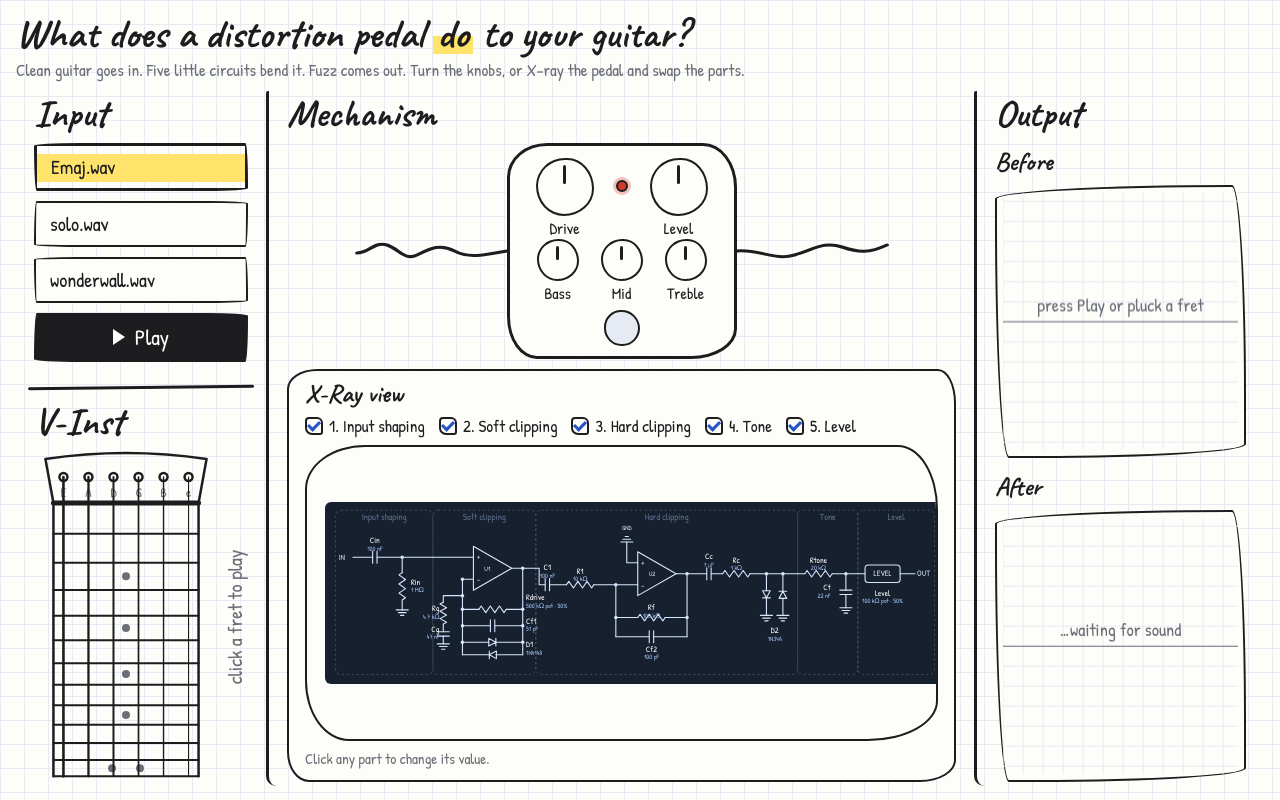
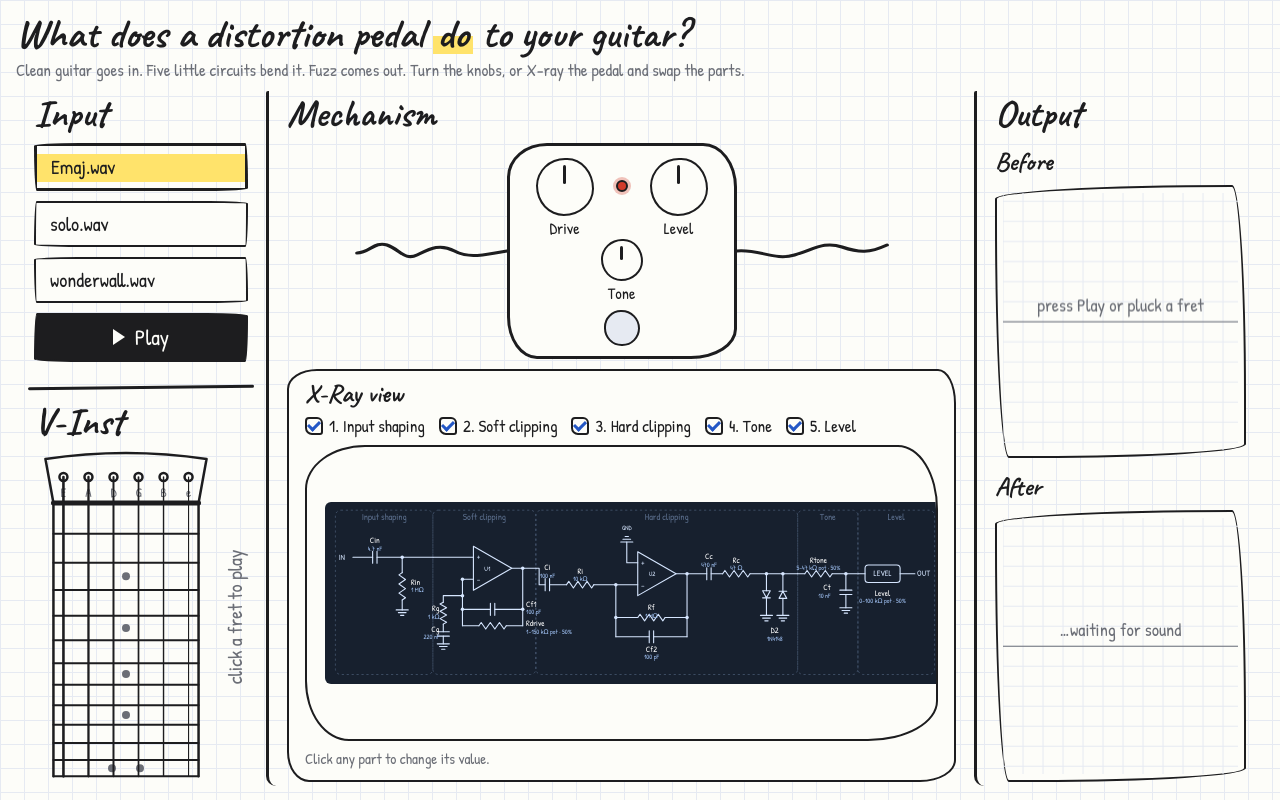
Before and after one commit to margaRITTAE/margaRITTAE, a plain HTML site: page index.html in a window 1280 px wide. Drawn offline with Linux system fonts and the light colour scheme.

Commit message:
Match the circuit map, use one Tone knob, set starting part values
- Remove the D1 diode pair from op-amp 1's feedback (only Cf1 ‖ Rdrive)
- Rename C1/R1 to Ci/Ri to match the circuit map
- Replace Bass/Mid/Treble with a single Tone knob that turns Rtone
- Rdrive (1–150 kΩ), Rtone (5–47 kΩ) and Level are pots with min/max,
  editable in the X-ray view and passed to mechanism.js as siMin/siMax
- Starting values from the reference constants

Co-Authored-By: Claude Opus 5.5 <noreply@anthropic.com>

```diff
--- a/css/style.css
+++ b/css/style.css
@@ -111,6 +111,7 @@ button:focus-visible,.knob:focus-visible,.part:focus-visible,input:focus-visible
 .popover b{font-family:var(--f-title);font-size:26px}
 .popover p{font-size:15px;color:var(--muted)}
 .popover .pv-row{display:flex;gap:6px;align-items:center}
+.popover .pv-row label{font-size:14px;color:var(--muted)}
 .popover input,.popover select{font:inherit;width:100%;padding:4px 6px;border:2px solid var(--ink);border-radius:6px 9px 5px 8px;background:var(--paper);color:var(--ink)}
 .popover .close{position:absolute;top:4px;right:10px;font-size:24px}
 
--- a/js/config.js
+++ b/js/config.js
@@ -13,11 +13,9 @@ export const CLIPS = [
 // Knobs on the outside of the pedal. Values are 0..1.
 // "size" only changes how big the knob is drawn.
 export const KNOBS = [
-  { id: 'drive',  label: 'Drive',  size: 'big',   value: 0.5 },
-  { id: 'level',  label: 'Level',  size: 'big',   value: 0.5 },
-  { id: 'bass',   label: 'Bass',   size: 'small', value: 0.5 },
-  { id: 'mid',    label: 'Mid',    size: 'small', value: 0.5 },
-  { id: 'treble', label: 'Treble', size: 'small', value: 0.5 },
+  { id: 'drive', label: 'Drive', size: 'big',   value: 0.5 },
+  { id: 'level', label: 'Level', size: 'big',   value: 0.5 },
+  { id: 'tone',  label: 'Tone',  size: 'small', value: 0.5 },
 ];
 
 // The five stages, in signal order. The ids must match the keys
@@ -40,30 +38,29 @@ export const DIODES = {
 // Every part shown in the X-ray schematic. These are starting values;
 // visitors can edit them by clicking the part.
 // unit: one of pF nF µF Ω kΩ MΩ (converted to SI for you in state.components[id].si)
-// knob: if set, this part is a pot that the named outside knob turns.
+// Pots have min/max instead of value, plus the outside knob that turns them.
 export const COMPONENTS = {
   // Stage 1: input shaping
-  Cin:    { value: 100,  unit: 'nF', stage: 'inputShaping', desc: 'Input coupling capacitor' },
+  Cin:    { value: 4.7,  unit: 'nF', stage: 'inputShaping', desc: 'Input coupling capacitor' },
   Rin:    { value: 1,    unit: 'MΩ', stage: 'inputShaping', desc: 'Input resistor to ground' },
-  // Stage 2: soft clipping (op-amp with diodes in the feedback loop)
-  Rg:     { value: 4.7,  unit: 'kΩ', stage: 'softClip', desc: 'Gain-setting resistor to ground' },
-  Cg:     { value: 47,   unit: 'nF', stage: 'softClip', desc: 'Capacitor in series with Rg' },
-  Rdrive: { value: 500,  unit: 'kΩ', stage: 'softClip', desc: 'Drive pot in the feedback loop', knob: 'drive' },
-  Cf1:    { value: 51,   unit: 'pF', stage: 'softClip', desc: 'Feedback capacitor' },
-  D1:     { value: '1N4148', type: 'diode', stage: 'softClip', desc: 'Diode pair in the feedback loop' },
-  // Stage 3: hard clipping (gain stage + diodes to ground)
-  C1:     { value: 100,  unit: 'nF', stage: 'hardClip', desc: 'Coupling capacitor into the second op-amp' },
-  R1:     { value: 10,   unit: 'kΩ', stage: 'hardClip', desc: 'Input resistor of the second op-amp' },
-  Rf:     { value: 100,  unit: 'kΩ', stage: 'hardClip', desc: 'Feedback resistor' },
+  // Stage 2: soft clipping (op-amp 1 with Rdrive ‖ Cf1 feedback, Rg + Cg to ground)
+  Cf1:    { value: 100,  unit: 'pF', stage: 'softClip', desc: 'Feedback capacitor' },
+  Rdrive: { min: 1, max: 150, unit: 'kΩ', stage: 'softClip', desc: 'Drive pot in the feedback loop', knob: 'drive' },
+  Rg:     { value: 1,    unit: 'kΩ', stage: 'softClip', desc: 'Gain-setting resistor to ground' },
+  Cg:     { value: 220,  unit: 'nF', stage: 'softClip', desc: 'Capacitor in series with Rg' },
+  // Stage 3: hard clipping (op-amp 2 inverting stage, then diodes to ground)
+  Ci:     { value: 100,  unit: 'nF', stage: 'hardClip', desc: 'Coupling capacitor into op-amp 2' },
+  Ri:     { value: 10,   unit: 'kΩ', stage: 'hardClip', desc: 'Input resistor of op-amp 2' },
   Cf2:    { value: 100,  unit: 'pF', stage: 'hardClip', desc: 'Feedback capacitor' },
-  Cc:     { value: 1,    unit: 'µF', stage: 'hardClip', desc: 'Output coupling capacitor' },
-  Rc:     { value: 1,    unit: 'kΩ', stage: 'hardClip', desc: 'Series resistor before the diodes' },
-  D2:     { value: '1N34A', type: 'diode', stage: 'hardClip', desc: 'Diode pair to ground' },
+  Rf:     { value: 1,    unit: 'MΩ', stage: 'hardClip', desc: 'Feedback resistor' },
+  Cc:     { value: 470,  unit: 'nF', stage: 'hardClip', desc: 'Output coupling capacitor' },
+  Rc:     { value: 47,   unit: 'Ω',  stage: 'hardClip', desc: 'Series resistor before the diodes' },
+  D2:     { value: '1N4148', type: 'diode', stage: 'hardClip', desc: 'Diode pair to ground' },
   // Stage 4: tone
-  Rtone:  { value: 20,   unit: 'kΩ', stage: 'tone', desc: 'Tone resistor' },
-  Ct:     { value: 22,   unit: 'nF', stage: 'tone', desc: 'Tone capacitor to ground' },
+  Rtone:  { min: 5, max: 47, unit: 'kΩ', stage: 'tone', desc: 'Tone pot', knob: 'tone' },
+  Ct:     { value: 10,   unit: 'nF', stage: 'tone', desc: 'Tone capacitor to ground' },
   // Stage 5: level
-  Level:  { value: 100,  unit: 'kΩ', stage: 'level', desc: 'Output volume pot', knob: 'level' },
+  Level:  { min: 0, max: 100, unit: 'kΩ', stage: 'level', desc: 'Output volume pot', knob: 'level' },
 };
 
 export const UNIT_SCALE = { pF: 1e-12, nF: 1e-9, 'µF': 1e-6, 'Ω': 1, 'kΩ': 1e3, 'MΩ': 1e6 };
--- a/js/main.js
+++ b/js/main.js
@@ -11,7 +11,8 @@ const $ = id => document.getElementById(id);
 // ---------- app state ----------
 const state = {
   knobs: Object.fromEntries(KNOBS.map(k => [k.id, k.value])),
-  parts: Object.fromEntries(Object.entries(COMPONENTS).map(([id, c]) => [id, c.value])),
+  // pots store { min, max }; everything else stores its value
+  parts: Object.fromEntries(Object.entries(COMPONENTS).map(([id, c]) => [id, c.knob ? { min: c.min, max: c.max } : c.value])),
   stageOn: STAGES.map(() => true),
   pedalOn: true,
   clip: 0,
@@ -23,9 +24,10 @@ function mechanismState() {
   const components = {};
   for (const [id, c] of Object.entries(COMPONENTS)) {
     const v = state.parts[id];
-    components[id] = c.type === 'diode'
-      ? { value: v, vf: DIODES[v].vf }
-      : { value: v, unit: c.unit, si: v * UNIT_SCALE[c.unit] };
+    const k = UNIT_SCALE[c.unit];
+    components[id] = c.type === 'diode' ? { value: v, vf: DIODES[v].vf }
+      : c.knob ? { min: v.min, max: v.max, unit: c.unit, siMin: v.min * k, siMax: v.max * k, knob: c.knob }
+      : { value: v, unit: c.unit, si: v * k };
   }
   return {
     knobs: { ...state.knobs }, components, stageOn: [...state.stageOn], pedalOn: state.pedalOn,
--- a/js/xray.js
+++ b/js/xray.js
@@ -35,7 +35,7 @@ const part = (id, x, y, anchor = 'middle') =>
   + `<text class="pval" data-v="${id}" x="${x}" y="${y + 14}" text-anchor="${anchor}"></text></g>`;
 
 // ---------- the schematic, split into the five stages ----------
-// Coordinates follow the hand-drawn sketch: IN → Cin/Rin → op-amp 1 → C1/R1 →
+// Coordinates follow the hand-drawn sketch: IN → Cin/Rin → op-amp 1 → Ci/Ri →
 // op-amp 2 → Cc/Rc/diodes → Rtone/Ct → Level → OUT
 const REGIONS = { inputShaping: [8, 186], softClip: [186, 374], hardClip: [374, 852], tone: [852, 962], level: [962, 1102] };
 
@@ -47,16 +47,14 @@ const DRAW = {
 
   softClip:
     wire([186, 90], [260, 90]) + opamp(260, 110, 'U1') + wire([330, 110], [374, 110]) + dot(350, 110)
-    // feedback loop: Rdrive ‖ Cf1 ‖ diode pair
-    + wire([240, 130], [260, 130]) + wire([240, 130], [240, 268]) + wire([350, 110], [350, 268])
-    + wire([240, 185], [270, 185]) + resH(270, 320, 185) + wire([320, 185], [350, 185])
-    + wire([240, 215], [291, 215]) + capH(295, 215) + wire([299, 215], [350, 215])
-    + wire([240, 245], [288, 245]) + diodeH(295, 245, true) + wire([301, 245], [350, 245])
-    + wire([240, 268], [288, 268]) + diodeH(295, 268, false) + wire([301, 268], [350, 268])
-    + dot(240, 130) + dot(240, 160) + dot(240, 185) + dot(240, 215) + dot(240, 245) + dot(350, 185) + dot(350, 215) + dot(350, 245)
+    // feedback loop: Cf1 ‖ Rdrive
+    + wire([240, 130], [260, 130]) + wire([240, 130], [240, 215]) + wire([350, 110], [350, 215])
+    + wire([240, 185], [291, 185]) + capH(295, 185) + wire([299, 185], [350, 185])
+    + wire([240, 215], [270, 215]) + resH(270, 320, 215) + wire([320, 215], [350, 215])
+    + dot(240, 130) + dot(240, 160) + dot(240, 185) + dot(350, 185)
     // gain leg to ground: Rg + Cg
     + wire([240, 160], [205, 160], [205, 172]) + resV(205, 172, 212) + wire([205, 212], [205, 226]) + capV(205, 230) + wire([205, 234], [205, 248]) + gnd(205, 248)
-    + part('Rdrive', 356, 168, 'start') + part('Cf1', 356, 211, 'start') + part('D1', 356, 254, 'start')
+    + part('Cf1', 356, 180, 'start') + part('Rdrive', 356, 216, 'start')
     + part('Rg', 198, 188, 'end') + part('Cg', 198, 226, 'end'),
 
   hardClip:
@@ -68,7 +66,7 @@ const DRAW = {
     + capH(690, 120) + wire([694, 120], [715, 120]) + resH(715, 765, 120) + wire([765, 120], [852, 120])
     + dot(795, 120) + wire([795, 120], [795, 151]) + diodeV(795, 158, true) + wire([795, 165], [795, 196]) + gnd(795, 196)
     + dot(825, 120) + wire([825, 120], [825, 151]) + diodeV(825, 158, false) + wire([825, 165], [825, 196]) + gnd(825, 196)
-    + part('C1', 395, 114) + part('R1', 455, 120) + part('Rf', 585, 186) + part('Cf2', 585, 262)
+    + part('Ci', 395, 114) + part('Ri', 455, 120) + part('Rf', 585, 186) + part('Cf2', 585, 262)
     + part('Cc', 690, 94) + part('Rc', 740, 100) + part('D2', 810, 228),
 
   tone:
@@ -86,8 +84,8 @@ const DRAW = {
 export function formatValue(id, state) {
   const c = COMPONENTS[id], v = state.parts[id];
   if (c.type === 'diode') return v;
-  const s = `${v} ${c.unit}`;
-  return c.knob ? `${s} pot · ${Math.round(state.knobs[c.knob] * 100)}%` : s;
+  if (c.knob) return `${v.min}–${v.max} ${c.unit} pot · ${Math.round(state.knobs[c.knob] * 100)}%`;
+  return `${v} ${c.unit}`;
 }
 
 // ---------- mount ----------
@@ -118,22 +116,36 @@ export function mountXray({ svgHost, togglesHost, readoutHost, popover, state, o
   function open(id, anchorEl) {
     current = id;
     const c = COMPONENTS[id];
+    const v = state.parts[id];
     const field = c.type === 'diode'
-      ? `<select id="pv">${Object.entries(DIODES).map(([k, d]) => `<option value="${k}"${k === state.parts[id] ? ' selected' : ''}>${d.label}</option>`).join('')}</select>`
-      : `<span class="pv-row"><input id="pv" type="number" step="any" min="0" value="${state.parts[id]}"><span>${c.unit}</span></span>`;
+      ? `<select id="pv">${Object.entries(DIODES).map(([k, d]) => `<option value="${k}"${k === v ? ' selected' : ''}>${d.label}</option>`).join('')}</select>`
+      : c.knob
+        ? `<span class="pv-row"><label for="pvMin">min</label><input id="pvMin" type="number" step="any" min="0" value="${v.min}"><label for="pvMax">max</label><input id="pvMax" type="number" step="any" min="0" value="${v.max}"><span>${c.unit}</span></span>`
+        : `<span class="pv-row"><input id="pv" type="number" step="any" min="0" value="${v}"><span>${c.unit}</span></span>`;
     popover.innerHTML = `<b>${id}</b><p>${c.desc}${c.knob ? `. Turned by the <u>${c.knob}</u> knob.` : '.'}</p>${field}<button class="close" aria-label="Close">×</button>`;
     popover.hidden = false;
     const host = popover.offsetParent.getBoundingClientRect(), a = anchorEl.getBoundingClientRect();
     const left = Math.min(Math.max(8, a.left - host.left - 20), host.width - popover.offsetWidth - 8);
     popover.style.left = left + 'px';
     popover.style.top = (a.bottom - host.top + 8) + 'px';
+    if (c.knob) {
+      const lo = popover.querySelector('#pvMin'), hi = popover.querySelector('#pvMax');
+      lo.focus();
+      const commit = () => {
+        const a = parseFloat(lo.value), b = parseFloat(hi.value);
+        if (!(a >= 0) || !(b > a)) return;        // need 0 ≤ min < max
+        state.parts[id] = { min: a, max: b }; onChange();
+      };
+      lo.addEventListener('input', commit); hi.addEventListener('input', commit);
+    } else {
       const input = popover.querySelector('#pv');
       input.focus();
       input.addEventListener(c.type === 'diode' ? 'change' : 'input', () => {
         if (c.type === 'diode') state.parts[id] = input.value;
-      else { const v = parseFloat(input.value); if (!(v > 0)) return; state.parts[id] = v; }
+        else { const n = parseFloat(input.value); if (!(n > 0)) return; state.parts[id] = n; }
         onChange();
       });
+    }
     popover.querySelector('.close').addEventListener('click', close);
   }
   function close() { popover.hidden = true; if (current) svgHost.querySelector(`[data-c="${current}"]`)?.focus(); current = null; }
```
Also changed, not shown: js/mechanism.js (+16 -12 lines), 1 other file. Lines whose indentation alone changed are shown as unchanged.
